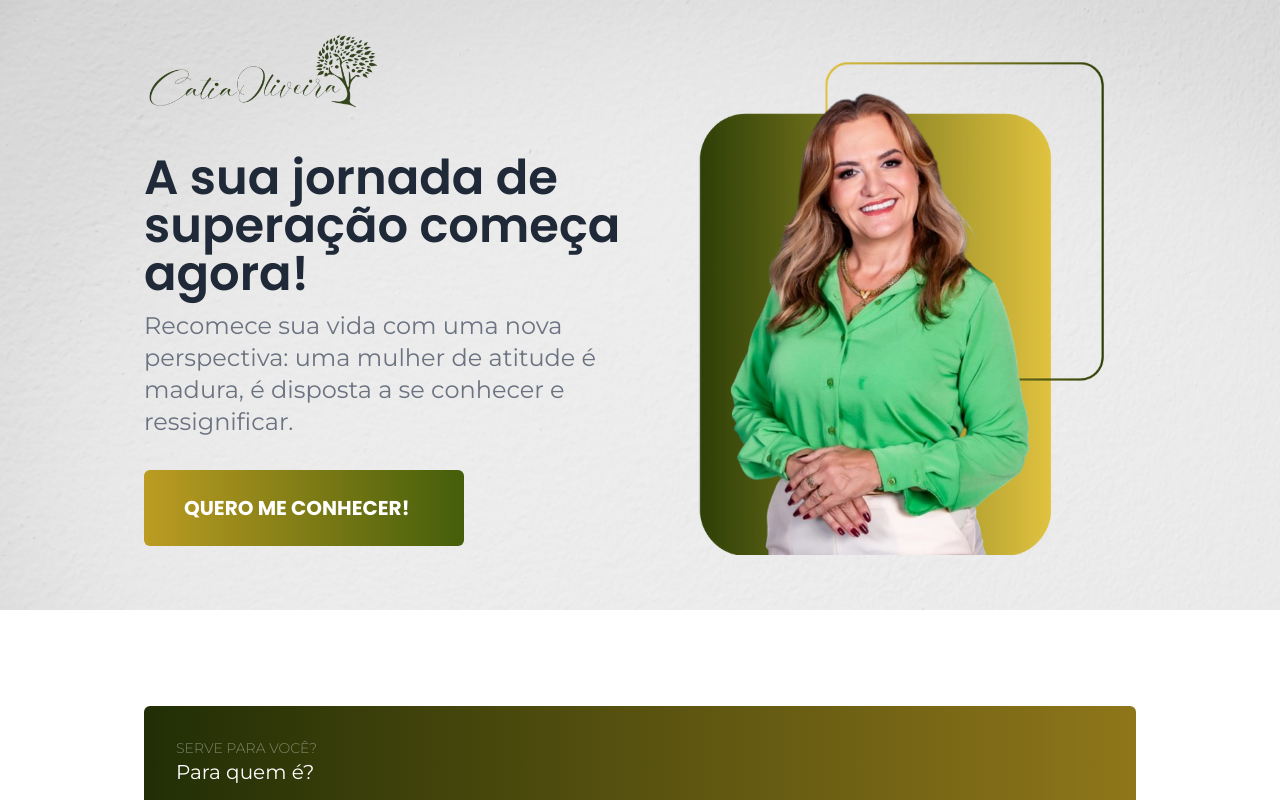
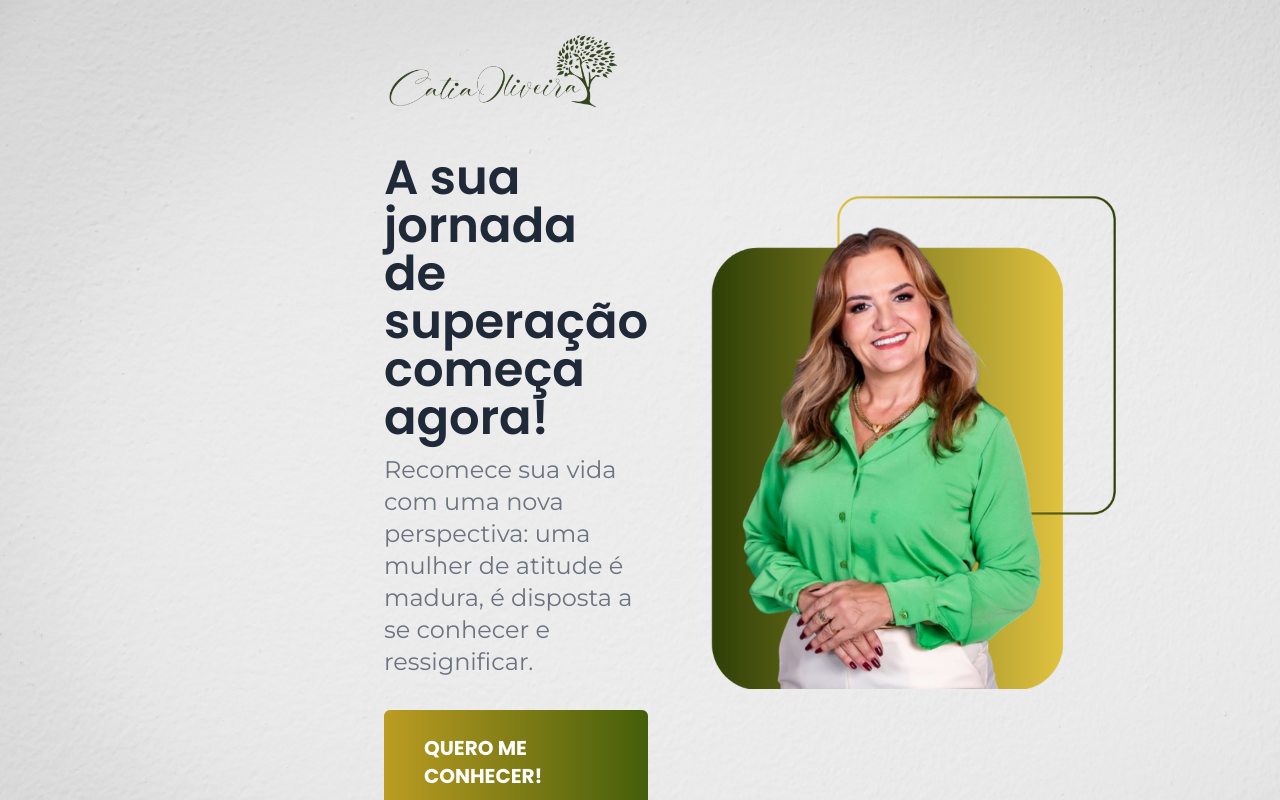
Before and after one commit to ItamarJoire/catia, a React (Vite) app: page / in a window 1280 px wide. Shown: the top 800 px of the page. Built offline with nearby package versions, Linux system fonts and the light colour scheme.

Commit message:
Responsive

```diff
--- a/src/containers/gridContainer.jsx
+++ b/src/containers/gridContainer.jsx
@@ -1,6 +1,6 @@
 export function GridContainer( { children } ){
   return(
-    <div className="mx-3 md:mx-10 lg:mx-36">
+    <div className="mx-3 md:mx-10 lg:mx-36 xl:mx-96">
       { children }
     </div>
   )
```
